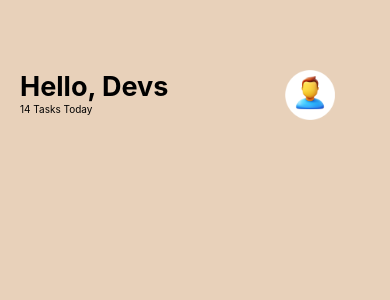
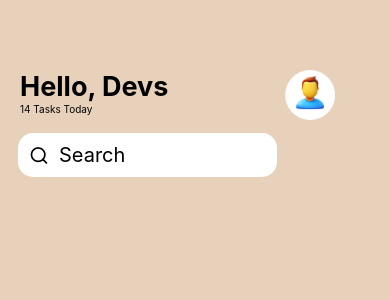
Before and after one commit to Nana-K-Yentumey/rn-assignment3-11339613, a React Native app: screen / in a window 390 px wide. Shown: the top 300 px of the page. Built offline with nearby package versions, Linux system fonts and the light colour scheme.

Commit message:
Created searchbar component

```diff
--- a/App.js
+++ b/App.js
@@ -1,9 +1,13 @@
 import { StatusBar } from 'expo-status-bar';
-import { StyleSheet, Text, View, Image } from 'react-native';
+import { StyleSheet, Text, View, Image, } from "react-native";
+import SearchBar from './SearchBar';
+
 
 export default function App() {
+
   return (
     <View style={styles.page}>
+
       <View style={styles.part1}>
         <View style={styles.helloSection}>
           <Text style={styles.helloText}>Hello, Devs</Text>
@@ -12,6 +16,13 @@ export default function App() {
         <Image style={styles.whiteCircle} source={require('./assets/whiteCircle.png')} />
         <Image style={styles.personIcon} source={require('./assets/personIcon.png')} />
       </View>
+
+      <View style={styles.part2}>
+        <View style={styles.searchBar}>
+        <SearchBar />
+        </View>
+      </View>
+
 
       <StatusBar style="auto" />
     </View>
@@ -58,4 +69,17 @@ const styles = StyleSheet.create({
     marginLeft: 290,
     position: 'absolute',
   },
+
+  root: {
+    justifyContent: "center",
+    alignItems: "center",
+  },
+
+  title: {
+    width: "100%",
+    marginTop: 20,
+    fontSize: 25,
+    fontWeight: "bold",
+    marginLeft: "10%",
+  },
 });
--- /dev/null
+++ b/SearchBar.js
@@ -0,0 +1,53 @@
+import React from "react";
+import { StyleSheet, TextInput, View, Keyboard, Button } from "react-native";
+import { Feather } from "@expo/vector-icons";
+
+const SearchBar = () => {
+  return (
+    <View style={styles.container}>
+      <View style={styles.searchBar__unclicked}
+      >
+        {/* search Icon */}
+        <Feather
+          name="search"
+          size={20}
+          color="black"
+          style={{ marginLeft: 1 }}
+        />
+        {/* Input field */}
+        <TextInput
+          style={styles.input}
+          placeholder="Search"
+        />
+      </View>
+
+    </View>
+  );
+};
+export default SearchBar;
+
+
+const styles = StyleSheet.create({
+  container: {
+    margin: 18,
+    justifyContent: "flex-start",
+    alignItems: "center",
+    flexDirection: "row",
+    width: "70%",
+
+  },
+  searchBar__unclicked: {
+    padding: 10,
+    flexDirection: "row",
+    width: "95%",
+    backgroundColor: "#ffffff",
+    borderRadius: 15,
+    alignItems: "center",
+  },
+
+  input: {
+    fontSize: 20,
+    marginLeft: 10,
+    width: "90%",
+  },
+});
--- a/package.json
+++ b/package.json
@@ -9,10 +9,13 @@
     "web": "expo start --web"
   },
   "dependencies": {
+    "@rneui/base": "^4.0.0-rc.7",
+    "@rneui/themed": "^4.0.0-rc.8",
     "expo": "~51.0.9",
     "expo-status-bar": "~1.12.1",
     "react": "18.2.0",
-    "react-native": "0.74.1"
+    "react-native": "0.74.1",
+    "react-native-vector-icons": "^10.1.0"
   },
   "devDependencies": {
     "@babel/core": "^7.20.0"
```
Also changed, not shown: assets/rectangle.png (added), 1 other file (tests, documents, lock files or other folders).
